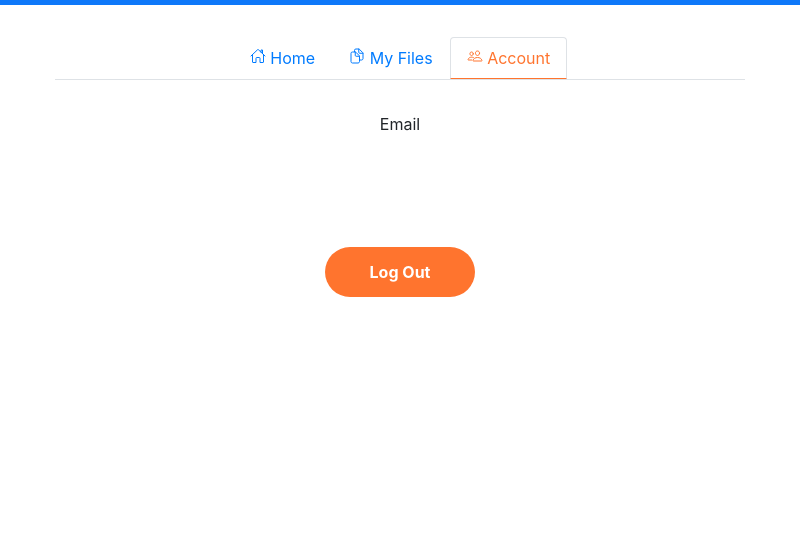
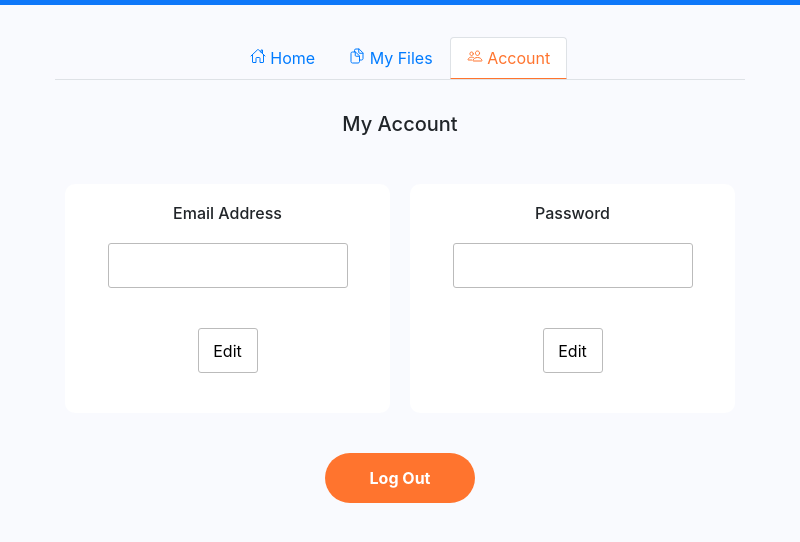
Before and after one commit to Miguelanggelo7/diznoLocal, an Electron app: page src/index.html in a window 800 px wide. Both pictures are taken after a click on the tab "Account". Drawn offline with nearby package versions, Linux system fonts and the light colour scheme.

Commit message:
adelanto de modal y informacion de usuario

```diff
--- a/src/index.html
+++ b/src/index.html
@@ -13,8 +13,7 @@
   <script nomodule src="https://unpkg.com/ionicons@5.5.2/dist/ionicons/ionicons.js"></script>
 
 </head>
-<body>
-
+<body class="login-background">
 	<!-- Nav Section -->
 	<section class="CustomNav">
 		<div class="container">
@@ -92,8 +91,19 @@
 							<p>Second Tab</p>
 						</div>
 						<div class="tab-pane" id="tabs-3" role="tabpanel">
-							<p>Email</p>
-							<input type="text" class="input-form" id="email-user" readonly >
+							<h5>My Account</h5>
+							<div class="container-info-account">
+							  <div class="box-info-account">
+                  <h6 class="title-info-account">Email Address</h6>
+								  <input type="text" class="input-form" id="email-user" readonly>
+                  <input type="button" class="button-edit-info" id="edit-email" value="Edit"/>
+								</div>
+								<div class="box-info-account">
+                  <h6 class="title-info-account">Password</h6>
+								  <input type="password" class="input-form" id="pswd-user" readonly>
+                  <input type="button" class="button-edit-info" id="edit-pswd" value="Edit"/>
+								</div>
+							</div>
 							<input type="button" class="button-logout" id="logout" value="Log Out"/>
 						</div>
 					</div>
--- a/src/login.js
+++ b/src/login.js
@@ -1,5 +1,6 @@
 const { loginEmailAndPass } = require("./firebase/functions");
-const { auth } = require("./firebase/config")
+const { auth } = require("./firebase/config");
+const { BrowserWindow } = require("electron");
 
 auth.onAuthStateChanged(user => {
   if(user){
@@ -12,7 +13,7 @@ auth.onAuthStateChanged(user => {
 window.onload = () => {
   const email = document.getElementById("login-email");
   const password = document.getElementById("login-password");
-  const btnlogin = document.getElementById("login")
+  const btnlogin = document.getElementById("login");
 
   btnlogin.addEventListener("click", async() => {
     const user = {
--- a/src/style.css
+++ b/src/style.css
@@ -140,7 +140,6 @@ section.tabSection {
     width: 90%;
     margin-bottom: 15px;
     border: none;
-    border-color: #000;
     border-radius: 3px;
     height: 45px;
     padding-left: 15px;
@@ -159,8 +158,57 @@ section.tabSection {
 #email-user{
     margin: auto;
     overflow: hidden;
-    margin-bottom: 30px;
+    border: solid 1px;
+    border-color: #bbb;
+    margin-bottom: 40px;
+    margin-right: 10px;
+    margin-left: 10px;
+}
+
+#pswd-user{
+    margin: auto;
+    overflow: hidden;
+    border: solid 1px;
+    border-color: #bbb;
+    margin-bottom: 40px;
+    margin-right: 10px;
+    margin-left: 10px;
+}
+
+.button-edit-info{
+    margin-bottom: 15px;
+    border-radius: 3px;
+    height: 45px;
+    width: 60px;
+    outline: none;
+    background-color: #fff;
+    overflow: hidden;
     text-align: center;
+    border: solid 1px;
+    border-color: #bbb;
+    margin-bottom: 40px;
+    margin-right: 10px;
+    margin-left: 10px;
+    transition: all .5s;
+}
+
+.button-edit-info:hover{
+    background-color: #bbb;
+}
+
+.title-info-account{
+    padding-top: 20px;
+    margin-bottom: 20px;
+}
+
+.box-info-account{
+    background-color: #fff;
+    margin-bottom: 20px;
+    border-radius: 10px;
+}
+
+.container-info-account{
+    margin-top: 40px;
 }
 
 .button-logout {
@@ -211,17 +259,47 @@ section.tabSection {
     text-decoration: none;
 }
 
-
 @media (min-width: 1200px) {
 	section.tabSection .container {
        max-width: 950px;
     }
+    .container-info-account{
+        display: inline-flex;
+    }
+    .box-info-account{
+        margin-left: 10px;
+        margin-right: 10px;
+    }
+    #email-user{
+        width: 30vw;
+    }
+    #pswd-user{
+        width: 30vw;
+    }
+}
+
+@media (min-width: 800px) {
+	.container-info-account{
+        display: inline-flex;
+    }
+    .box-info-account{
+        margin-left: 10px;
+        margin-right: 10px;
+    }
+    #email-user{
+        width: 30vw;
+    }
+    #pswd-user{
+        width: 30vw;
+    }
+
 }
 
 @media (max-width: 800px) {
 	.sidebox {
 		max-width: 100%;
 	}
+
 }
 
 @media (max-width: 480px) {
```
Also changed, not shown: src/login.html (+16 -1 lines), src/signup.html (+0 -1 lines).
